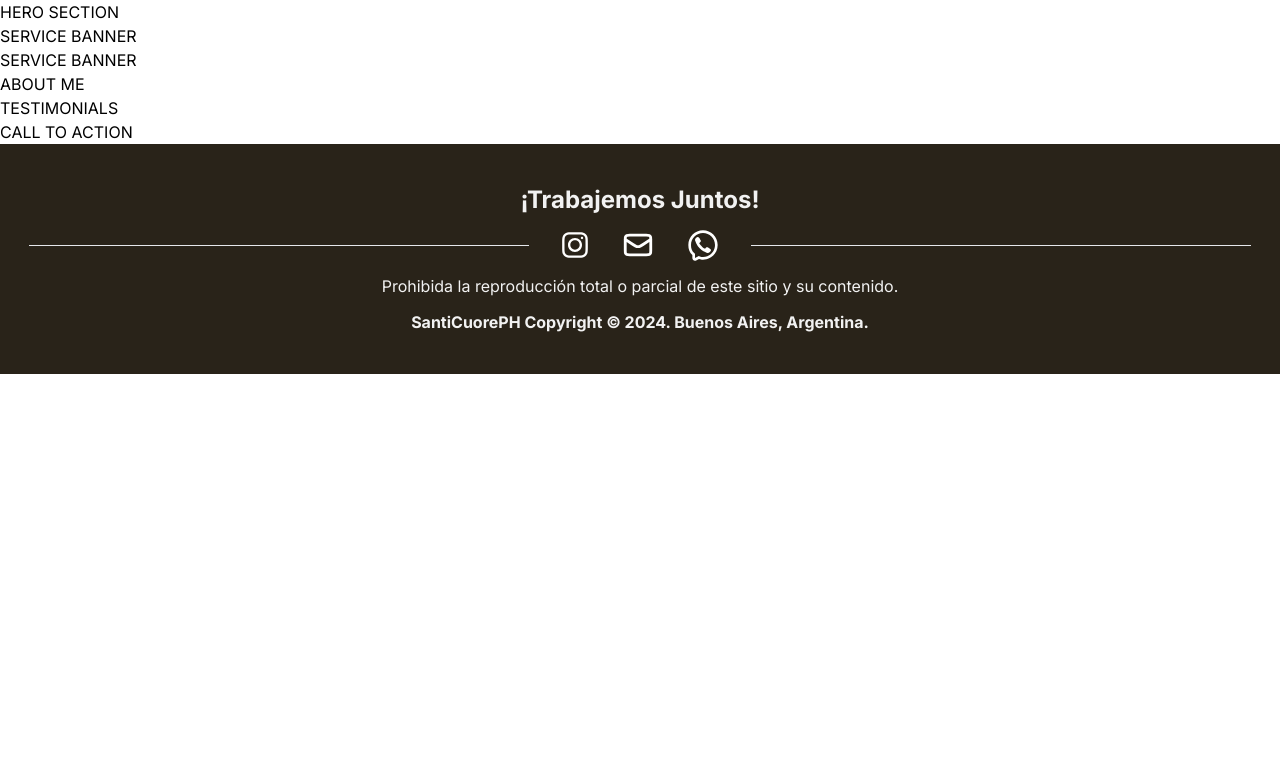
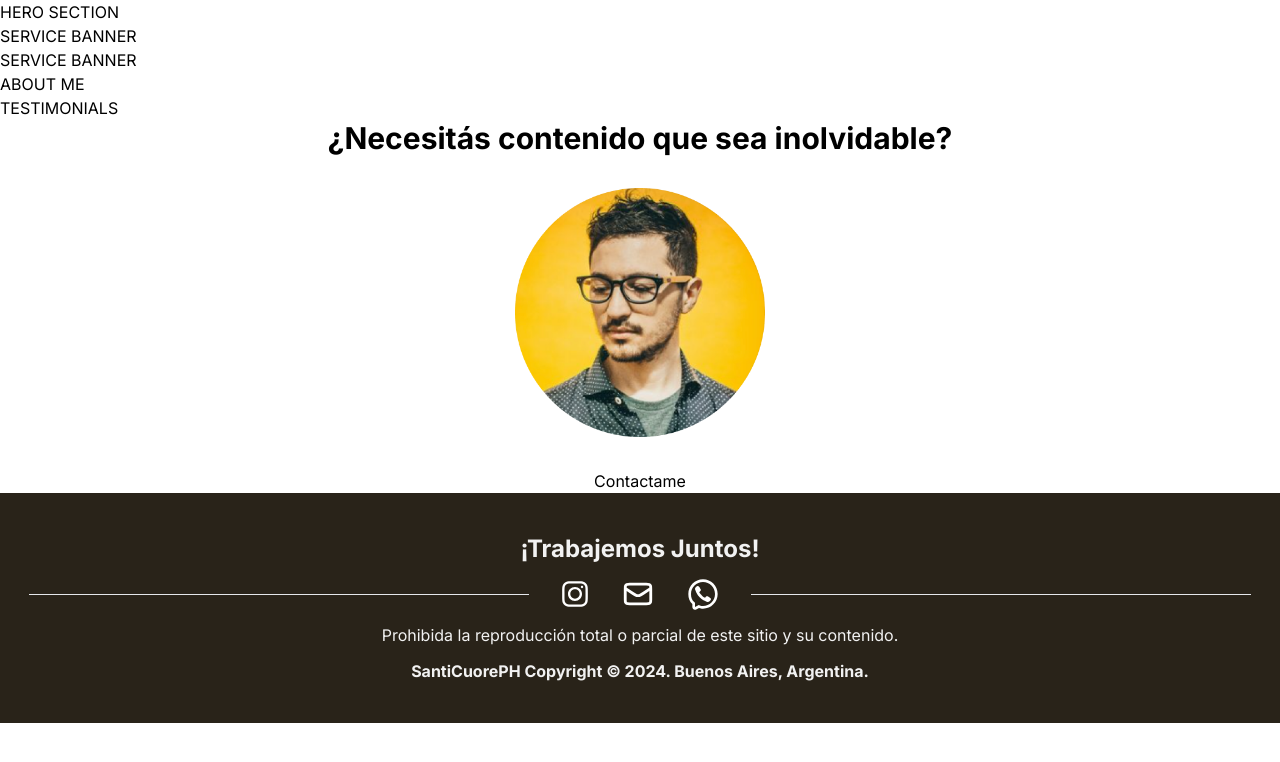
Before and after one commit to FooTalent/Landing-SantiCuoreph, a Next.js app: page / in a window 1280 px wide. Shown: the top 762 px of the page. Built offline with nearby package versions, Linux system fonts and the light colour scheme.

Commit message:
Add header text and image to CallToAction component

```diff
--- a/src/app/Componentes/CallToAction.tsx
+++ b/src/app/Componentes/CallToAction.tsx
@@ -1,6 +1,26 @@
-const CallToAction = () => {
+import Image from "next/image";
+
+type CallToActionProps = {
+    header: string,
+    imageUrl: string,
+    buttonText: string,
+}
+
+const CallToAction = (props: CallToActionProps) => {
+
+    const {header, imageUrl, buttonText} = props;
+
     return (
-        <div>CALL TO ACTION</div>
+        <section className="flex flex-col justify-center items-center gap-8">
+            <p className="text-3xl font-bold">{header}</p>
+            <Image
+            src={imageUrl}
+            width={250}
+            height={250}
+            alt="Picture of Santi Cuore"
+            />
+            <button>{buttonText}</button>
+        </section>
     )
 }
 
--- a/src/app/page.tsx
+++ b/src/app/page.tsx
@@ -6,6 +6,13 @@ import Testimonials from "./Componentes/Testimonials";
 
 
 export default function Home() {
+
+  const callToActionProps = {
+    header: "¿Necesitás contenido que sea inolvidable?",
+    imageUrl: "/images/call-to-action/profile-picture.png",
+    buttonText: "Contactame"
+  }
+
   return (
     <main className="">
       <Hero/>
@@ -13,7 +20,10 @@ export default function Home() {
       <Banner></Banner>
       <AboutMe></AboutMe>
       <Testimonials></Testimonials>
-      <CallToAction></CallToAction>
+      <CallToAction
+      header={callToActionProps.header}
+      imageUrl={callToActionProps.imageUrl}
+      buttonText={callToActionProps.buttonText} />
     </main>
   );
 }
```
Also changed, not shown: public/images/call-to-action/profile-picture.png (added).
